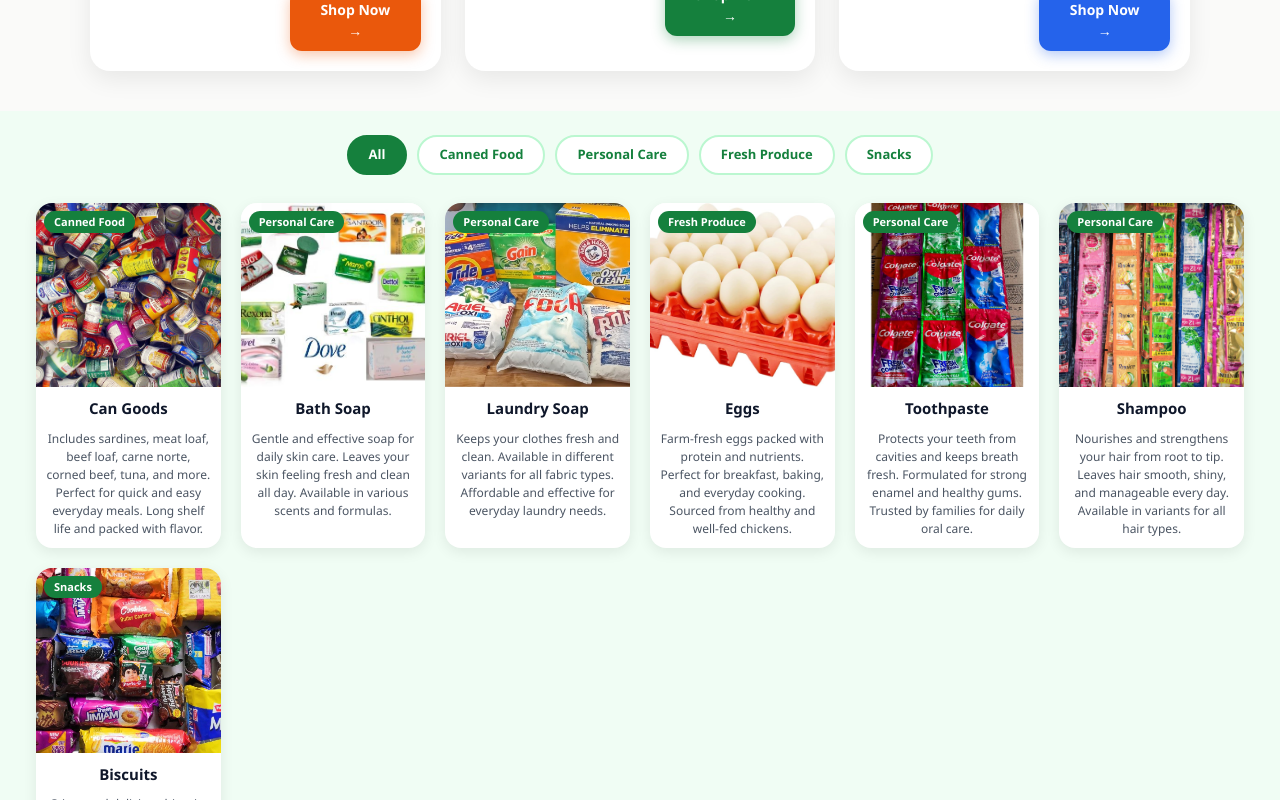
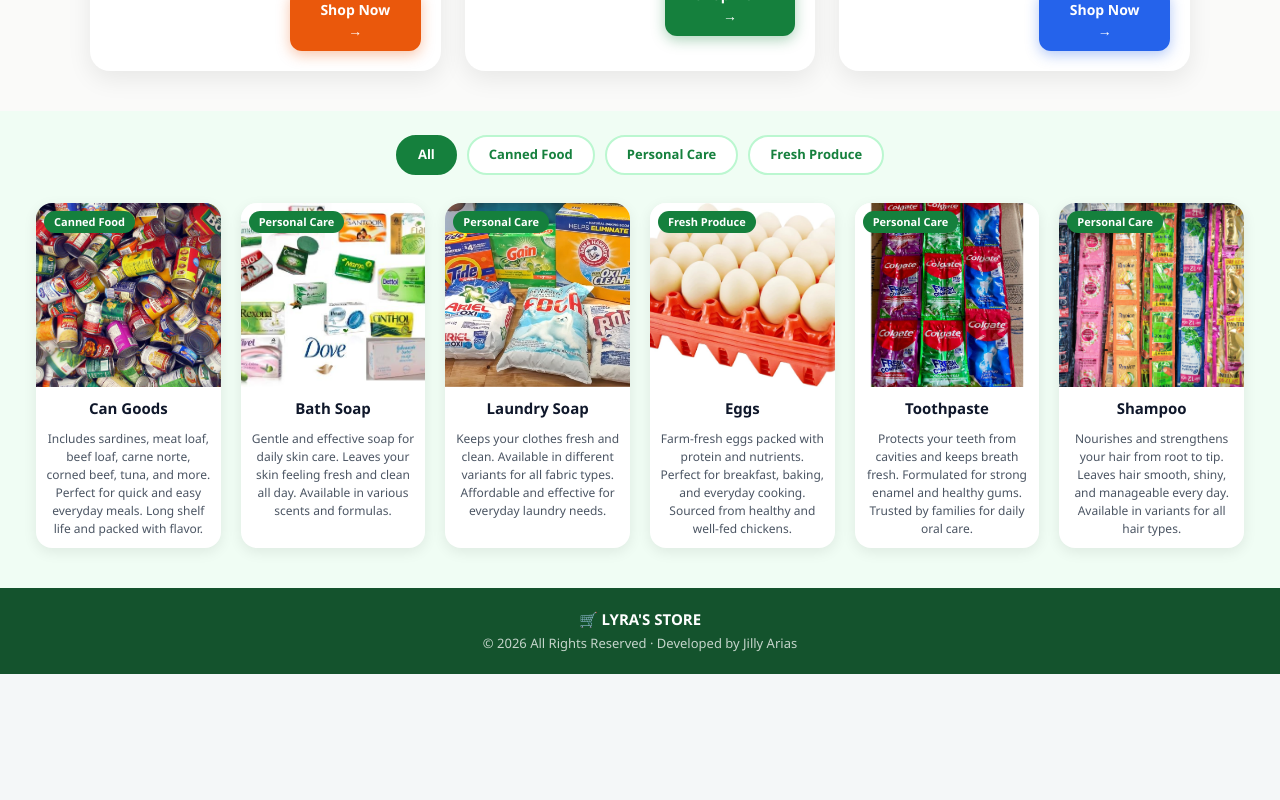
Before and after one commit to Arias1999/mystore, a Next.js app: page / in a window 1280 px wide. Shown: the part 840-1640 px from the top of the page. After the commit the page ends 1514 px from the top, so only its background shows below. Built offline with nearby package versions, Linux system fonts and the light colour scheme; no server answers.

Commit message:
auto fill contact form and pre fill message

```diff
--- a/app/page.tsx
+++ b/app/page.tsx
@@ -11,7 +11,6 @@
   { name: "Eggs", img: "/products/eggs.jpg", category: "Fresh Produce", description: "Farm-fresh eggs packed with protein and nutrients. Perfect for breakfast, baking, and everyday cooking. Sourced from healthy and well-fed chickens." },
   { name: "Toothpaste", img: "/products/toothpaste.jpg", category: "Personal Care", description: "Protects your teeth from cavities and keeps breath fresh. Formulated for strong enamel and healthy gums. Trusted by families for daily oral care." },
   { name: "Shampoo", img: "/products/shampoo.jpg", category: "Personal Care", description: "Nourishes and strengthens your hair from root to tip. Leaves hair smooth, shiny, and manageable every day. Available in variants for all hair types." },
-  { name: "Biscuits", img: "/products/biscuits.jpg", category: "Snacks", description: "Crispy and delicious biscuits perfect for snacking anytime. Made with quality ingredients for a satisfying crunch. Great for kids and adults alike." },
 ];
 
 export default function Home() {
```
